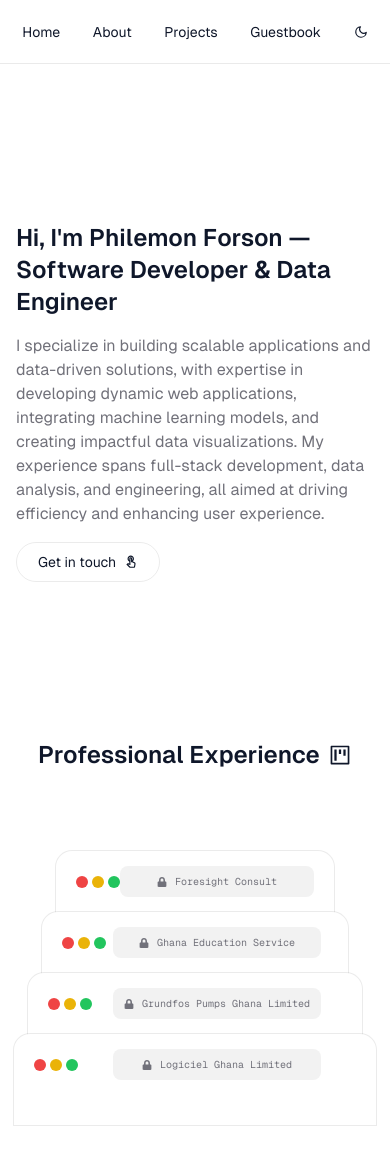
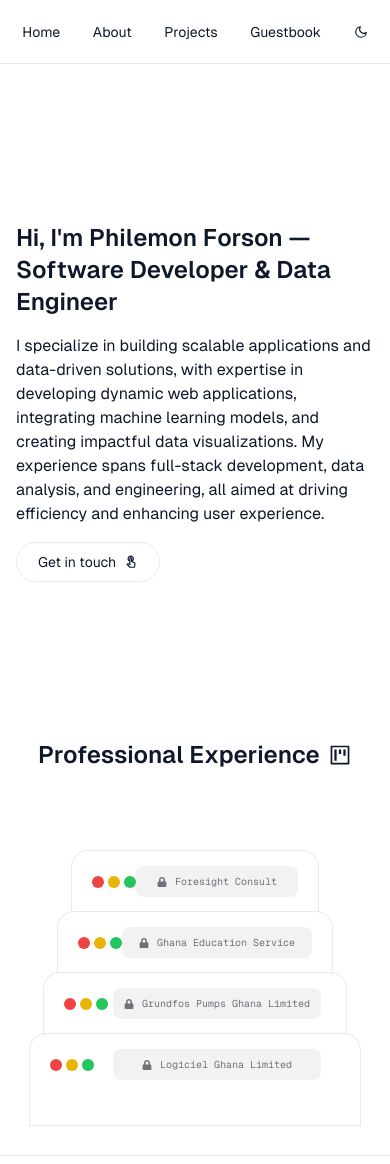
Before and after one commit to phil-forson/philemon-forson, a Next.js app: page / in a window 390 px wide. Shown: the top 1164 px of the page. Built offline with nearby package versions, Linux system fonts and the light colour scheme.

Commit message:
edited framer motion installation

```diff
--- a/package.json
+++ b/package.json
@@ -10,7 +10,7 @@
   },
   "dependencies": {
     "class-variance-authority": "^0.7.0",
-    "framer-motion": "^11.11.17",
+    "framer-motion": "^12.0.0-alpha.1",
     "next": "15.0.3",
     "next-themes": "^0.4.3",
     "react": "19.0.0-rc-66855b96-20241106",
--- a/src/app/globals.css
+++ b/src/app/globals.css
@@ -54,7 +54,7 @@
     --accents-3: #444;
     --accents-2: #333;
     --accents-1: #111;
-    --muted: 240 3.7% 15.9%;
+    --muted: hsl(240 3.7% 15.9%);
     --muted-foreground: 240 5% 64.9%;
     --ds-gray-200-value: 0, 0%, 12%;
     --ds-shadow-border: 0 0 0 1px hsla(0, 0%, 100%, .145);
@@ -187,4 +187,10 @@ body {
     padding: 15px 20px 45px;
 
 }
+
+.domains_div {
+  mask-image: linear-gradient(0deg, transparent, #000 30px);
+  width: 100%;
+    padding: 1px 1px 0;
+}
 /* Define the background grid effect */
--- a/src/app/page.tsx
+++ b/src/app/page.tsx
@@ -1,3 +1,4 @@
+import Footer from "@/components/Footer/Footer";
 import Landing from "@/components/Landing/Landing";
 import Nav from "@/components/Nav/Nav";
 import Works from "@/components/Works/Works";
@@ -8,6 +9,7 @@ export default function Home() {
       <Nav />
       <Landing />
       <Works />
+      <Footer />
     </div>
   );
 }
--- /dev/null
+++ b/src/components/Footer/Footer.tsx
@@ -0,0 +1,11 @@
+import React from 'react'
+
+const Footer = () => {
+  return (
+    <div className='flex h-auto md:px-36 md:py-16 px-4 py-8 border-t border-[var(--)] w-full'>
+        <div></div>
+    </div>
+  )
+}
+
+export default Footer
--- a/src/components/Landing/Landing.tsx
+++ b/src/components/Landing/Landing.tsx
@@ -13,7 +13,7 @@ const Landing = () => {
           <h1 className="lg:text-4xl text-2xl font-semibold">
             Hi, I'm Philemon Forson — Software Developer & Data Engineer
           </h1>
-          <p className="text-[hsl(var(--muted-foreground))] ">
+          <p className="text-[(var(--muted-foreground)] ">
             {" "}
             I specialize in building scalable applications and data-driven
             solutions, with expertise in developing dynamic web applications,
--- a/src/components/Nav/Nav.tsx
+++ b/src/components/Nav/Nav.tsx
@@ -8,7 +8,7 @@ const Nav = () => {
     >
       <div className=" gap-2 items-center hidden md:flex">
         <p className="text-sm">Philemon Forson</p>
-        <p className="px-2 py-1 text-xs bg-[hsl(var(--muted))] rounded-md">
+        <p className="px-2 py-1 text-xs bg-[var(--muted)] rounded-md">
           Software Developer And Data Engineer
         </p>
       </div>
--- a/src/components/Works/Works.tsx
+++ b/src/components/Works/Works.tsx
@@ -1,11 +1,11 @@
 import React from "react";
 import { AiOutlineProject } from "react-icons/ai";
-import JobCard from "../JobCard";
-import ProfessionalExperience from "../ProfessionalExperience";
+import JobCard from "./JobCard";
+import ProfessionalExperience from "./ProfessionalExperience";
 
 const Works = () => {
   return (
-    <div className="h-auto md:px-36 md:py-16 w-full">
+    <div className="h-auto md:px-36 md:py-16 w-full px-4">
       <h1 className="md:text-4xl text-2xl font-semibold text-center flex items-center gap-2 justify-center">
         Professional Experience <AiOutlineProject size={24} />
       </h1>
```
Also changed, not shown: src/components/Works/JobCard.tsx (renamed from src/components/JobCard.tsx), src/components/Works/ProfessionalExperience.tsx (renamed from src/components/ProfessionalExperience.tsx), 1 other file (tests, documents, lock files or other folders).
